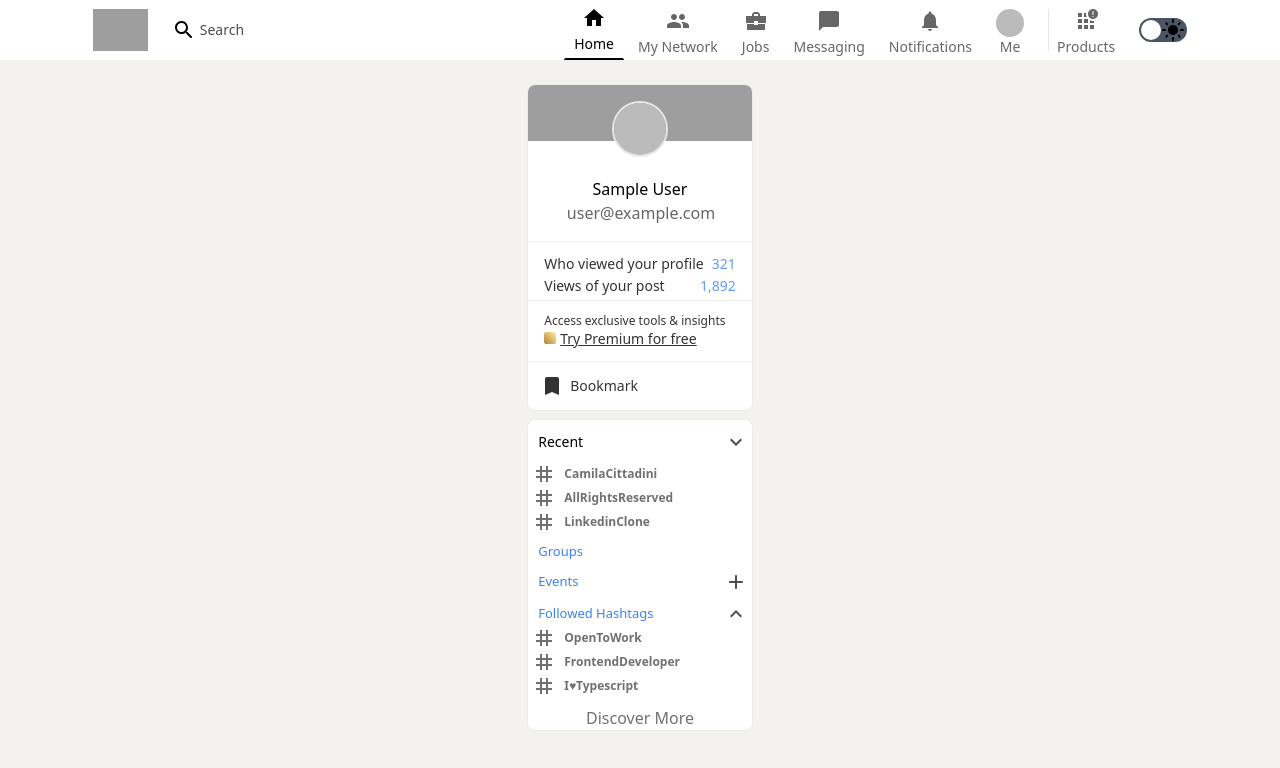
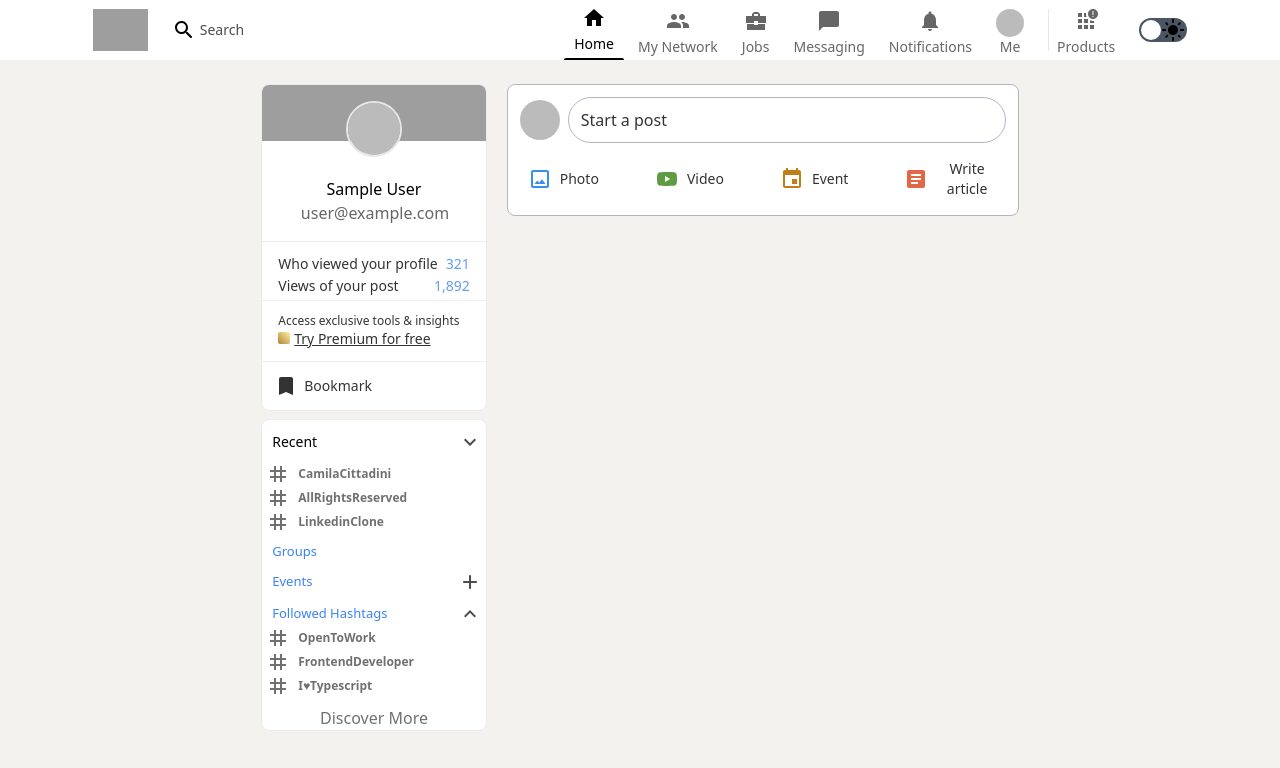
Before and after one commit to CamilaCittadini/LinkedIn-clone, a Next.js app: page / in a window 1280 px wide. Shown: the top 768 px of the page. Built offline with nearby package versions, Linux system fonts and the light colour scheme; no server answers; sample sign-in values are in the browser's storage; grey boxes are pictures that could not be loaded.

Commit message:
useRecoil added, input component added, emoji selector implemented.

```diff
--- /dev/null
+++ b/atoms/modalAtom.tsx
@@ -0,0 +1,11 @@
+import { atom } from "recoil";
+
+export const modalState = atom({
+  key: "modalState",
+  default: false,
+});
+
+export const modalTypeState = atom({
+  key: "modalTypeState",
+  default: "dropIn",
+});
--- /dev/null
+++ b/components/EmojiSelector.tsx
@@ -0,0 +1,12 @@
+import React from "react";
+import EmojiPicker, { EmojiClickData } from "emoji-picker-react";
+
+const EmojiSelector = ({ onEmojiClick }) => {
+  return (
+    <div className="absolute top-2">
+      <EmojiPicker onEmojiClick={onEmojiClick} />
+    </div>
+  );
+};
+
+export { EmojiSelector };
--- /dev/null
+++ b/components/Feed.tsx
@@ -0,0 +1,12 @@
+import React from "react";
+import { Input } from "./Input";
+const Feed = () => {
+  return (
+    <div className="space-y-6 pb-24 max-w-lg">
+      <Input />
+      {/*Posts*/}
+    </div>
+  );
+};
+
+export { Feed };
--- /dev/null
+++ b/components/Form.tsx
@@ -0,0 +1,61 @@
+import React, { Dispatch, LegacyRef, SetStateAction, useRef } from "react";
+import { useForm, SubmitHandler, Controller } from "react-hook-form";
+import { EmojiSelector } from "./EmojiSelector";
+import SentimentSatisfiedAltIcon from "@mui/icons-material/SentimentSatisfiedAlt";
+import { useState } from "react";
+import { EmojiClickData } from "emoji-picker-react";
+
+interface Inputs {
+  text: string;
+}
+
+interface FormType {
+  openEmojiSelector: boolean;
+  setOpenEmojiSelector: Dispatch<SetStateAction<boolean>>;
+  textAreaRef: LegacyRef<HTMLTextAreaElement>;
+  textValue: string;
+  setTextValue: (s: string) => void;
+}
+
+const Form = ({
+  openEmojiSelector,
+  setOpenEmojiSelector,
+  textAreaRef,
+  textValue,
+  setTextValue,
+}: FormType) => {
+  const {
+    control,
+    register,
+    handleSubmit,
+    watch,
+    formState: { errors },
+  } = useForm<Inputs>();
+  const onSubmit: SubmitHandler<Inputs> = (data) => console.log(data);
+
+  return (
+    <form onSubmit={handleSubmit(onSubmit)}>
+      <Controller
+        name="text"
+        control={control}
+        render={({ field }) => (
+          <textarea
+            {...field}
+            rows={4}
+            className="dark:bg-[#1D2226] focus:outline-none"
+            value={textValue}
+            onChange={(event) => setTextValue(event.target.value)}
+            ref={textAreaRef}
+          />
+        )}
+      />
+
+      <SentimentSatisfiedAltIcon
+        onClick={() => setOpenEmojiSelector(!openEmojiSelector)}
+      />
+      <button type="submit">Submit</button>
+    </form>
+  );
+};
+
+export default Form;
--- /dev/null
+++ b/components/Input.tsx
@@ -0,0 +1,59 @@
+import { Avatar } from "@mui/material";
+import { motion } from "framer-motion";
+import { useSession } from "next-auth/react";
+import React from "react";
+import CropOriginalIcon from "@mui/icons-material/CropOriginal";
+import YouTubeIcon from "@mui/icons-material/YouTube";
+import InsertInvitationIcon from "@mui/icons-material/InsertInvitation";
+import ArticleIcon from "@mui/icons-material/Article";
+import { modalState, modalTypeState } from "../atoms/modalAtom";
+import { useRecoilState } from "recoil";
+
+const Input = () => {
+  const { data: session } = useSession();
+  const [modalOpen, setModalOpen] = useRecoilState(modalState);
+  const [modalType, setModalType] = useRecoilState(modalTypeState);
+
+  return (
+    <div className="bg-white dark:bg-[#1D2226] rounded-lg p-3 space-y-3 border border-[#b4b5b7] dark:border-none">
+      <div className="flex items-center space-x-2">
+        <Avatar
+          src={session?.user?.image as string | undefined}
+          className="!h-10 !w-10 cursor-pointer"
+          imgProps={{ referrerPolicy: "no-referrer" }}
+        />
+        <motion.button
+          whileHover={{ scale: 1.01 }}
+          whileTap={{ scale: 0.99 }}
+          className="rounded-full border border-gray-400 py-2.5 px-3 opacity-80 hover:opacity-100 font-medium w-full text-left hover:bg-[#ebebeb] dark:hover:bg-[#464a4d]"
+          onClick={() => {
+            setModalOpen(true);
+            setModalType("dropIn");
+          }}
+        >
+          Start a post
+        </motion.button>
+      </div>
+      <div className="flex items-center gap-4 justify-center md:gap-x-10">
+        <button className="inputButton">
+          <CropOriginalIcon className="text-[#378FE9]" />
+          <h4 className="opacity-80 ">Photo</h4>
+        </button>
+        <button className="inputButton">
+          <YouTubeIcon className="text-[#5F9B41]" />
+          <h4 className="opacity-80">Video</h4>
+        </button>
+        <button className="inputButton">
+          <InsertInvitationIcon className="text-[#C37D16]" />
+          <h4 className="opacity-80 ">Event</h4>
+        </button>
+        <button className="inputButton">
+          <ArticleIcon className="text-[#E16745]" />
+          <h4 className="opacity-80">Write article</h4>
+        </button>
+      </div>
+    </div>
+  );
+};
+
+export { Input };
--- /dev/null
+++ b/components/Modal.tsx
@@ -0,0 +1,109 @@
+import { motion } from "framer-motion";
+import CloseIcon from "@mui/icons-material/Close";
+import { useSession } from "next-auth/react";
+import { Avatar } from "@mui/material";
+//import {Form} from "./Form";
+//import { getPostState } from "../atoms/postAtom";
+//import Post from "./Post";
+import MuiModal from "@mui/material/Modal";
+import PublicIcon from "@mui/icons-material/Public";
+import ArrowDropDownIcon from "@mui/icons-material/ArrowDropDown";
+import Form from "./Form";
+import { EmojiSelector } from "./EmojiSelector";
+import { useRef, useState } from "react";
+import { EmojiClickData } from "emoji-picker-react";
+
+interface ModalType {
+  modalOpen: boolean;
+  modalType: string;
+  handleClose: () => void;
+}
+
+const Modal = ({ modalOpen, modalType, handleClose }: ModalType) => {
+  const { data: session } = useSession();
+  //const post = useRecoilValue(getPostState);
+  const [openEmojiSelector, setOpenEmojiSelector] = useState<boolean>(false);
+
+  const [textValue, setTextValue] = useState<string>("");
+  const textAreaRef = useRef<HTMLTextAreaElement>(null);
+
+  const onEmojiClick = (emojiObject: EmojiClickData, event: MouseEvent) => {
+    const selectionStart = textAreaRef.current?.selectionStart;
+    const selectionEnd = textAreaRef.current?.selectionEnd;
+    const newValue =
+      textValue.slice(0, selectionStart) +
+      emojiObject.emoji +
+      textValue.slice(selectionEnd);
+    setTextValue(newValue);
+    console.log(newValue);
+  };
+
+  return (
+    <MuiModal open={modalOpen} onClose={handleClose}>
+      <>
+        {modalType === "dropIn" && (
+          <div
+            className="rounded-xl flex flex-col justify-center bg-white dark:bg-[#1D2226] dark:text-[#e8e8e9] w-full max-w-lg max-h-[calc
+          (100vh - 160px)] absolute top-8 left-1/2 -translate-x-1/2 right-0 mx-6"
+          >
+            <div className="flex items-center justify-between border-b border-[#ebebeb] text-[#707070] dark:text-[#e8e8e9] dark:border-[#626668] px-4 py-2.5">
+              <h4 className="text-2xl">Create a post</h4>
+              <button onClick={handleClose}>
+                <CloseIcon className="h-8 w-8 rounded-full dark:text-[#ebebeb] hover:bg-[#ebebeb] dark:hover:bg-[#464a4d]" />
+              </button>
+            </div>
+
+            <div className="p-4 space-y-2">
+              <div className="flex items-center space-x-2">
+                <Avatar
+                  src={session?.user?.image || undefined}
+                  className="!h-11 !w-11"
+                />
+                <div className="flex flex-col justify-center">
+                  <h6 className="text-lg font-semibold">
+                    {session?.user?.name}
+                  </h6>
+                  <div className="modalButton flex font-semibold items-center space-x-2 rounded-full border px-2 py-1 border-[#ebebeb] dark:border-[#626668]">
+                    <PublicIcon />
+                    <p>Anyone</p>
+                    <ArrowDropDownIcon />
+                  </div>
+                </div>
+              </div>
+              <Form
+                openEmojiSelector={openEmojiSelector}
+                setOpenEmojiSelector={setOpenEmojiSelector}
+                textAreaRef={textAreaRef}
+                textValue={textValue}
+                setTextValue={setTextValue}
+              />
+            </div>
+            <div className="relative">
+              {openEmojiSelector && (
+                <EmojiSelector onEmojiClick={onEmojiClick} />
+              )}
+            </div>
+          </div>
+        )}
+
+        {/*modalType === "gifYouUp" && (
+          <div className="rounded-l-lg flex bg-[#1D2226] w-full max-w-6xl -mt-[7vh] mx-6">
+            <Image
+              alt=""
+              onDoubleClick={handleClose}
+              src=""
+              //src={post?.photoUrl}
+              layout="fill"
+              className="object-contain max-h-[80vh] w-full max-w-3xl rounded-l-lg"
+            />
+            <div className="w-full md:w-3/5 bg-white dark:bg-[#1D2226] rounded-r-lg">
+              <Post post={post} modalPost />
+            </div>
+          </div>
+        )*/}
+      </>
+    </MuiModal>
+  );
+};
+
+export { Modal };
--- a/package.json
+++ b/package.json
@@ -18,6 +18,7 @@
     "@types/react": "18.0.25",
     "@types/react-dom": "18.0.8",
     "classnames": "^2.3.2",
+    "emoji-picker-react": "^4.4.5",
     "eslint": "8.27.0",
     "eslint-config-next": "13.0.2",
     "framer-motion": "^7.6.6",
@@ -27,6 +28,8 @@
     "next-themes": "^0.2.1",
     "react": "18.2.0",
     "react-dom": "18.2.0",
+    "react-hook-form": "^7.39.4",
+    "recoil": "^0.7.6",
     "typescript": "4.8.4"
   },
   "devDependencies": {
--- a/pages/_app.tsx
+++ b/pages/_app.tsx
@@ -2,6 +2,7 @@ import "../styles/globals.css";
 import type { AppProps } from "next/app";
 import { ThemeProvider } from "next-themes";
 import { SessionProvider } from "next-auth/react";
+import { RecoilRoot } from "recoil";
 
 export default function App({
   Component,
@@ -9,9 +10,11 @@ export default function App({
 }: AppProps) {
   return (
     <SessionProvider session={session}>
-      <ThemeProvider attribute="class">
-        <Component {...pageProps} />
-      </ThemeProvider>
+      <RecoilRoot>
+        <ThemeProvider attribute="class">
+          <Component {...pageProps} />
+        </ThemeProvider>
+      </RecoilRoot>
     </SessionProvider>
   );
 }
--- a/pages/index.tsx
+++ b/pages/index.tsx
@@ -5,8 +5,15 @@ import { Sidebar } from "../components/Sidebar";
 import type { GetServerSideProps } from "next";
 import { getSession, useSession } from "next-auth/react";
 import { useRouter } from "next/router";
+import { Feed } from "../components/Feed";
+import { Modal } from "../components/Modal";
+import { modalState, modalTypeState } from "../atoms/modalAtom";
+import { useRecoilState } from "recoil";
 
 export default function Home() {
+  const [modalOpen, setModalOpen] = useRecoilState(modalState);
+  const [modalType, setModalType] = useRecoilState(modalTypeState);
+
   const router = useRouter();
 
   {
@@ -33,7 +40,15 @@ export default function Home() {
       <main className="flex justify-center gap-x-5 sm:px-12">
         <div className="flex flex-col md:flex-row gap-5">
           <Sidebar />
+          <Feed />
         </div>
+        {modalOpen && (
+          <Modal
+            handleClose={() => setModalOpen(false)}
+            modalType={modalType}
+            modalOpen={modalOpen}
+          />
+        )}
       </main>
     </div>
   );
--- a/styles/globals.css
+++ b/styles/globals.css
@@ -29,4 +29,11 @@
   .sidebarLinks {
     @apply text-[13px] font-medium text-blue-500 hover:underline cursor-pointer px-2.5;
   }
+  .inputButton {
+    @apply flex items-center space-x-2 h-12 px-2 rounded-lg cursor-pointer text-sm font-medium hover:bg-[#ebebeb] dark:hover:bg-[#464a4d];
+  }
+
+  .modalButton {
+    @apply cursor-pointer hover:bg-[#ebebeb] dark:hover:bg-[#464a4d] hover:border-[#C8C8C8] dark:hover:border-white/75 text-[#707070] dark:text-[#e8e8e9];
+  }
 }
```
Also changed, not shown: 1 other file (tests, documents, lock files or other folders).
